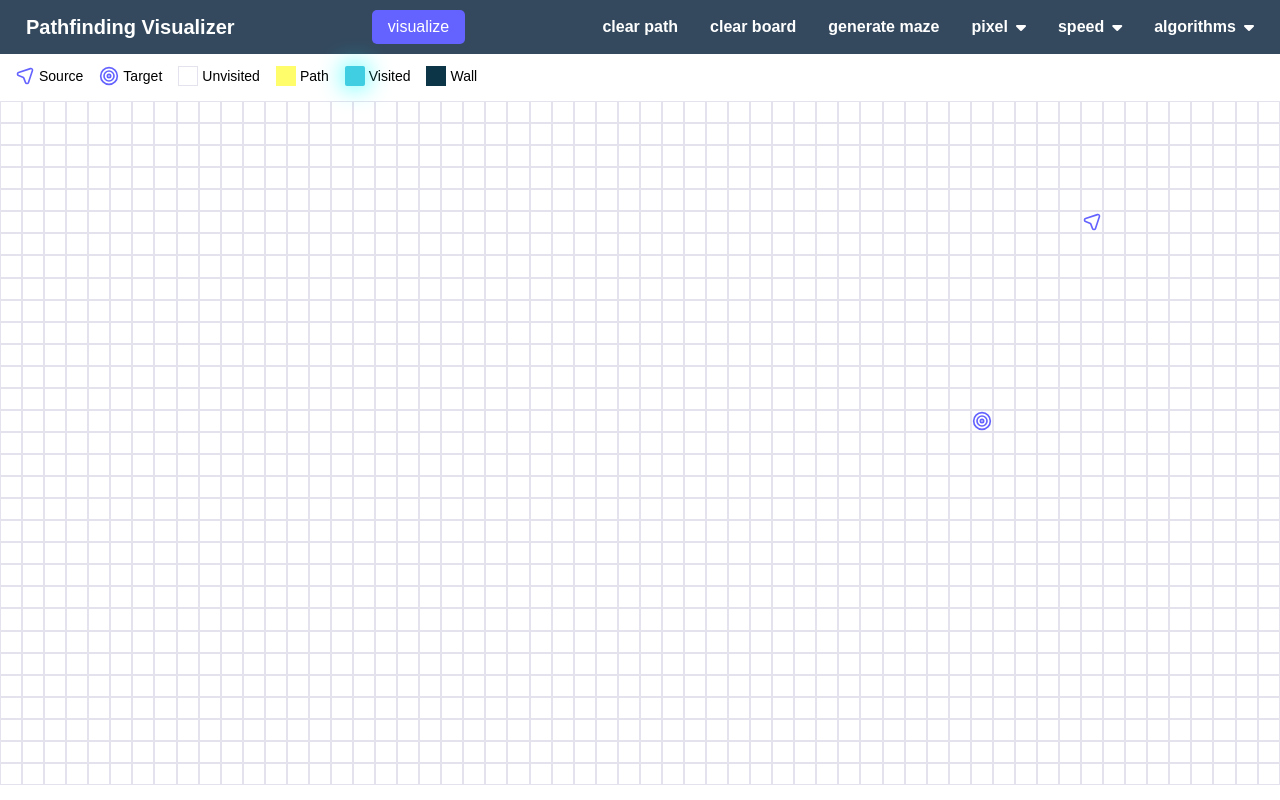
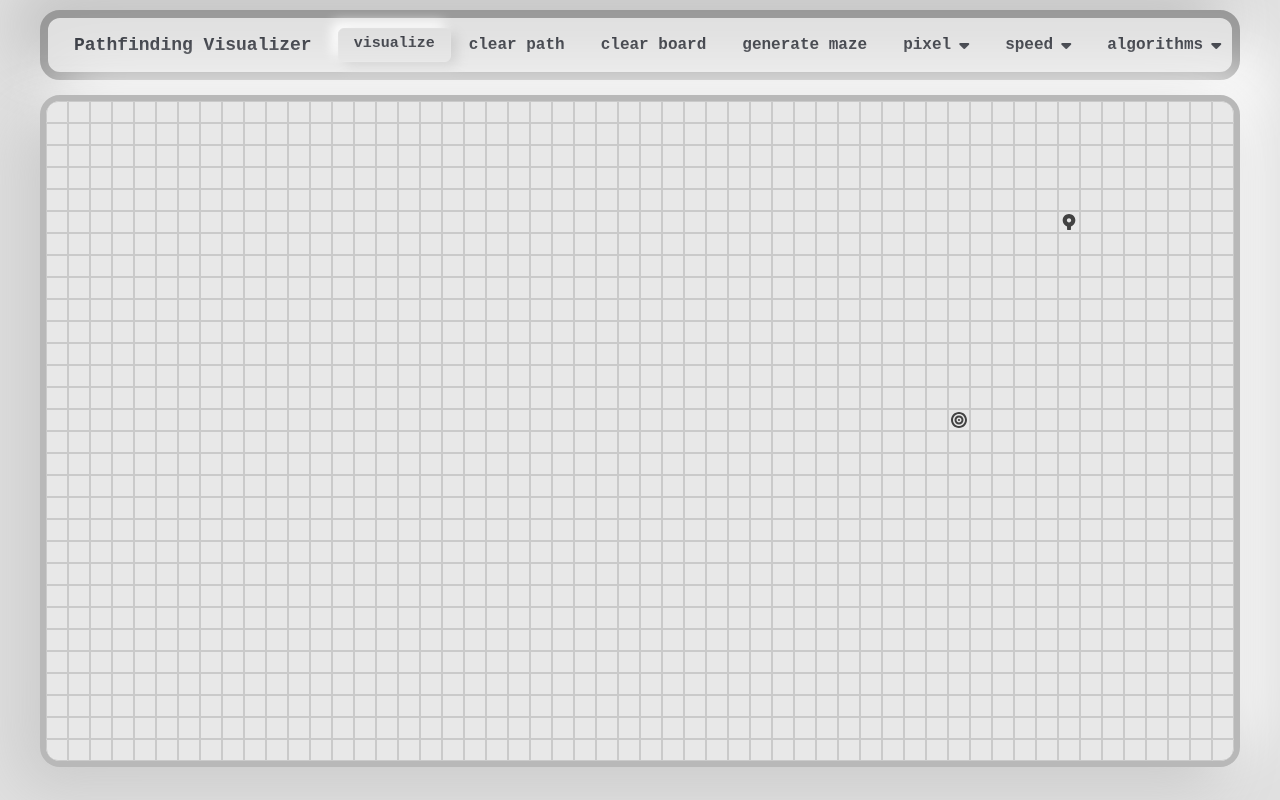
Before and after one commit to erfan-ch/pathfinder, a plain HTML site: page index.html in a window 1280 px wide. Drawn offline with Linux system fonts and the light colour scheme.

Commit message:
changed the app design

```diff
--- a/app.js
+++ b/app.js
@@ -64,6 +64,7 @@ const toggleDropOption = function (target) {
       if (target === "pixel") {
         pixelSize = Number(dropOption.textContent.replace("px", ""));
         renderBoard(pixelSize);
+        addEventToCells();
       } else if (target === "speed") {
         speed = dropOption.textContent;
       } else {
@@ -116,6 +117,8 @@ function set(classname, x = -1, y = -1) {
   } else {
     x = Math.floor(Math.random() * row);
     y = Math.floor(Math.random() * col);
+    console.log("row:", row, "col:", col, "matrix[row]:", matrix[row]);
+
     matrix[x][y].classList.add(classname);
   }
   return { x, y };
@@ -169,6 +172,8 @@ const pointerup = function () {
   dragPoint = null;
 };
 board.addEventListener("pointerup", pointerup);
+
+const addEventToCells = function () {
   cells.forEach((cell) => {
     cell.addEventListener("pointerdown", pointerdown);
     cell.addEventListener("pointermove", pointermove);
@@ -177,6 +182,9 @@ cells.forEach((cell) => {
       e.target.classList.toggle("wall");
     });
   });
+};
+
+addEventToCells();
 
 const clearPath = function () {
   cells.forEach((cell) => {
@@ -384,7 +392,7 @@ const BFS = function () {
       ) {
         queue.push(neighbour);
         visited.add(key);
-        parent.set(key, current);
+        parent.set(key, current); // child, parent
       }
     }
   }
@@ -418,3 +426,5 @@ visualizeBtn.addEventListener("click", () => {
   BFS();
   animate(visitedCell, "visited");
 });
+
+board.classList.add("h")
--- a/css/main.css
+++ b/css/main.css
@@ -18,7 +18,7 @@
   margin: 0;
   padding: 0;
   box-sizing: border-box;
-  font-family: sans-serif;
+  font-family: monospace;
   text-decoration: none;
   list-style: none;
 }
@@ -36,28 +36,61 @@ body {
   gap: 10px;
 }
 
+header {
+  width: 100%;
+}
+
 nav {
   white-space: nowrap;
   display: flex;
+  flex-direction: column;
+  justify-content: center;
+  background-color: #e1e1e1;
+  padding: 10px;
+  max-width: 1200px;
+  margin: 0 auto;
+  margin-top: 10px;
+  border-radius: 20px;
+  background: #e0e0e0;
+  box-shadow: -20px -20px 60px #bebebe, 20px 20px 60px #ffffff;
+  border: 8px solid rgb(153, 153, 153);
+}
+
+.nav-wrapper {
+  display: flex;
+  justify-content: space-between;
+}
+
+.logo-section {
+  display: flex;
   align-items: center;
   justify-content: space-between;
-  background-color: var(--clr-navy);
-  padding: 10px;
+  gap: 10px;
 }
 
 .logo {
   padding: 0 16px;
-  color: white;
-  font-size: 20px;
+  color: #2c2f37;
+  font-size: 18px;
   font-weight: 600;
 }
 
 .btn {
-  background-color: var(--primary-clr);
-  padding: 8px 16px;
-  color: white;
-  border-radius: 5px;
+  color: #2c2f37;
+  padding: 0.4em 1em 0.6em 1em;
+  font-size: 15px;
+  font-weight: 600;
+  border-radius: 0.4em;
+  background: #dedede;
   cursor: pointer;
+  border: 1px solid #e0e0e0;
+  transition: all 0.3s;
+  box-shadow: 6px 6px 12px #c5c5c5, -6px -6px 12px #ffffff;
+}
+
+.btn:active {
+  color: #666;
+  box-shadow: inset 4px 4px 12px #c5c5c5, inset -4px -4px 12px #ffffff;
 }
 
 .nav-menu {
@@ -65,20 +98,28 @@ nav {
   align-items: center;
 }
 
-.nav-menu>li>a:hover {
-  color: var(--secondary-clr);
+.nav-menu > li > a {
+  border-radius: 10px;
+  margin: 0 2px;
 }
 
-.nav-menu>li.active>a:hover {
+.nav-menu > li > a:hover {
+  background-color: #8a8a8a;
   color: white;
 }
 
-.nav-menu>li.active>a {
-  background-color: var(--primary-clr);
+.nav-menu > li.active > a:hover {
+  color: white;
+}
+
+.nav-menu > li.active > a {
+  background-color: #8a8a8a;
+  color: white;
 }
 
 .nav-menu > li > a {
-  color: white;
+  color: #2c2f37;
+  font-size: 16px;
   padding: 8px 16px;
   display: block;
   font-weight: 600;
@@ -107,15 +148,15 @@ nav {
   z-index: 100;
 }
 
-.drop-menu>li.active>a {
+.drop-menu > li.active > a {
   background-color: var(--primary-clr);
 }
 
-.drop-menu>li>a:hover {
-  background-color: var(--primary-clr);
+.drop-menu > li > a:hover {
+  background-color: rgb(36, 39, 59);
 }
 
-.drop-menu>li>a {
+.drop-menu > li > a {
   color: white;
   padding: 8px;
   display: block;
@@ -131,11 +172,45 @@ nav {
   aspect-ratio: 1;
   width: 100%;
   min-width: var(--cell-width);
-  border: 1px solid var(--light-line);
+  border: 1px solid rgb(202, 202, 202);
 }
 
 #board {
   overflow: hidden;
+  width: 100%;
+  max-width: 1200px;
+  margin: 0 auto;
+  margin-bottom: 15px;
+  margin-top: 5px;
+  border: 6px solid rgb(184, 184, 184);
+  border-radius: 20px;
+  background: #e8e8e8;
+  box-shadow: -20px 20px 60px #c9c9c9, 20px -20px 60px #ffffff;
+  z-index: 1;
+}
+
+#board .row:first-child .col:first-child {
+  border-radius: 12px 0 0 0;
+}
+
+#board .row:first-child .col:last-child {
+  border-radius: 0 12px 0 0;
+}
+
+#board .row:last-child .col:first-child {
+  border-radius: 0 0 0 12px;
+}
+
+#board .row:last-child .col:last-child {
+  border-radius: 0 0 12px 0;
+}
+
+.template {
+  background-color: #e0e0e0;
+}
+
+.h {
+  max-height: max-content;
 }
 
 .guide-bar {
@@ -143,10 +218,15 @@ nav {
   font-size: 14px;
   display: flex;
   gap: 16px;
-  padding: 12px 10px 5px 15px;
+  padding: 8px 10px 5px 15px;
+  max-width: 1200px;
+  margin: 0 auto;
+  z-index: 5;
+  border: 1px solid gray;
+  display: none;
 }
 
-.guide-bar>li {
+.guide-bar > li {
   display: flex;
   align-items: center;
   gap: 4px;
--- a/css/utility.css
+++ b/css/utility.css
@@ -1,14 +1,17 @@
 .wall {
     background-color: var(--clr-navy);
     animation: wallAnimation 0.5s ease-out forwards;
+    border-color: var(--clr-navy);
 }
 
 .source {
     background: url(../assets/icon/source.svg);
+    background: url(../assets/icon/sourcetree-brands-solid-full.svg);
 }
 
 .target {
     background: url(../assets/icon/target.svg);
+    background: url(../assets/icon/bullseye-solid-full.svg);
 }
 
 .icon {
@@ -17,13 +20,14 @@
 }
 
 .path {
-    background-color: var(--path-clr);
+    background-color: yellow;
 }
 
 .visited {
     background-color: var(--visited-clr);
     animation: visitedAnimation 1s ease-out forwards;
     border-radius: 2px;
+    border-color: var(--visited-clr);
 }
 
 .unvisited {
@@ -57,18 +61,18 @@
 
   40% {
     background-color: rgba(0, 90, 255, 0.85); /* Electric Blue */
-    box-shadow: 0 0 12px rgba(0, 90, 255, 0.6);
+    box-shadow: 0 0 10px rgba(0, 90, 255, 0.6);
   }
 
   70% {
     transform: scale(1.05);
     background-color: rgba(0, 255, 180, 0.9); /* Aqua Green */
-    box-shadow: 0 0 20px rgba(0, 255, 180, 0.7);
+    box-shadow: 0 0 12px rgba(0, 255, 180, 0.7);
   }
 
   100% {
     transform: scale(1);
     background-color: var(--visited-clr);
-    box-shadow: 0 0 25px rgba(0, 255, 255, 0.9);
+    box-shadow: 0 0 17px rgba(0, 255, 255, 0.9);
   }
 }
--- a/index.html
+++ b/index.html
@@ -4,15 +4,18 @@
     <meta charset="UTF-8" />
     <meta name="viewport" content="width=device-width, initial-scale=1.0" />
     <title>Pathfinder Visualizer</title>
-    <link rel="stylesheet" href="./css/main.css">
-    <link rel="stylesheet" href="./css/utility.css">
+    <link rel="stylesheet" href="./css/main.css" />
+    <link rel="stylesheet" href="./css/utility.css" />
   </head>
   <body>
     <div class="template">
       <header>
         <nav>
+          <div class="nav-wrapper">
+            <div class="logo-section">
               <a href="./index.html" class="logo">Pathfinding Visualizer</a>
               <div id="visualize" class="btn">visualize</div>
+            </div>
             <ul class="nav-menu">
               <li><a href="#" id="clearPath">clear path</a></li>
               <li><a href="#" id="clearBoard">clear board</a></li>
@@ -32,7 +35,6 @@
               </li>
               <li class="drop-box">
                 <a href="#">speed<i class="fa-solid fa-caret-down"></i></a>
-
                 <ul class="drop-menu">
                   <li><a href="#">slow</a></li>
                   <li class="active"><a href="#">normal</a></li>
@@ -50,7 +52,8 @@
                 </ul>
               </li>
             </ul>
-        </nav>
+          </div>
+
           <ul class="guide-bar">
             <li>
               <span class="icon source"></span>
@@ -77,10 +80,15 @@
               <span class="text">wall</span>
             </li>
           </ul>
+        </nav>
       </header>
       <div id="board"></div>
     </div>
     <script src="https://kit.fontawesome.com/e411f53c1b.js" crossorigin="anonymous"></script>
+    <script
+      src="https://kit.fontawesome.com/e411f53c1b.js"
+      crossorigin="anonymous"
+    ></script>
     <script src="app.js"></script>
   </body>
 </html>
```
Also changed, not shown: assets/icon/bullseye-solid-full.svg (added), assets/icon/sourcetree-brands-solid-full.svg (added). Lines whose indentation alone changed are shown as unchanged.
